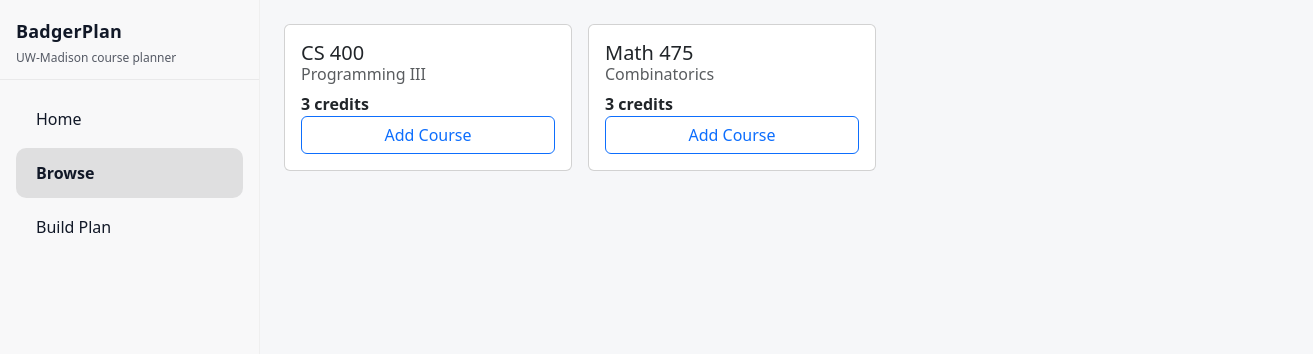
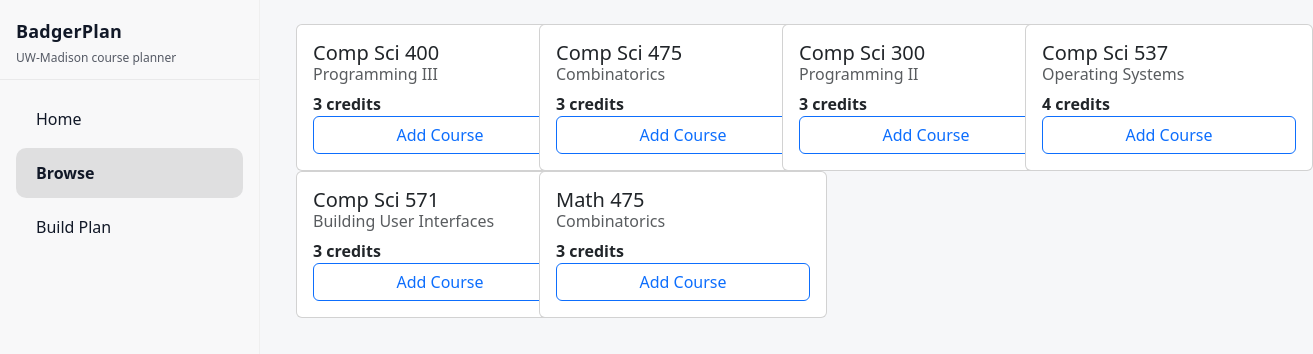
Before and after one commit to kpoage12/badger-plan, a React app in the folder frontend/: page /browse in a window 1280 px wide. Shown: the top 354 px of the page, 1313 px wide, since content can reach past the window. Built offline with nearby package versions, Linux system fonts and the light colour scheme; the HTML template or start-up script is replaced by a standard one.

Commit message:
Card styling + bootstrap grid layout for classes

```diff
--- a/frontend/src/components/Browse.tsx
+++ b/frontend/src/components/Browse.tsx
@@ -1,18 +1,20 @@
 import Class from "./Class";
 import classes from "../data/data";
+import Container from "react-bootstrap/Container";
+import Row from "react-bootstrap/Row";
+import Col from "react-bootstrap/Col";
 
 function Browse() {
   return (
-    <div className="d-flex gap-3 overflow-auto pb-3">
-      {classes.map((c) => (
-        <Class
-          key={c.name}
-          name={c.name}
-          subtitle={c.subtitle}
-          credits={c.credits}
-        />
-      ))}
-    </div>
+    <Container>
+      <Row>
+        {classes.map((c) => (
+          <Col key={c.name} xs={12} sm={12} md={6} lg={4} xl={3}>
+            <Class name={c.name} subtitle={c.subtitle} credits={c.credits} />
+          </Col>
+        ))}
+      </Row>
+    </Container>
   );
 }
 
--- a/frontend/src/data/data.tsx
+++ b/frontend/src/data/data.tsx
@@ -1,7 +1,27 @@
 const classes = [
   {
-    name: "CS 400",
+    name: "Comp Sci 400",
     subtitle: "Programming III",
+    credits: 3,
+  },
+  {
+    name: "Comp Sci 475",
+    subtitle: "Combinatorics",
+    credits: 3,
+  },
+  {
+    name: "Comp Sci 300",
+    subtitle: "Programming II",
+    credits: 3,
+  },
+  {
+    name: "Comp Sci 537",
+    subtitle: "Operating Systems",
+    credits: 4,
+  },
+  {
+    name: "Comp Sci 571",
+    subtitle: "Building User Interfaces",
     credits: 3,
   },
   {
```
Also changed, not shown: frontend/src/components/Class.css (added, +12 -0 lines).
